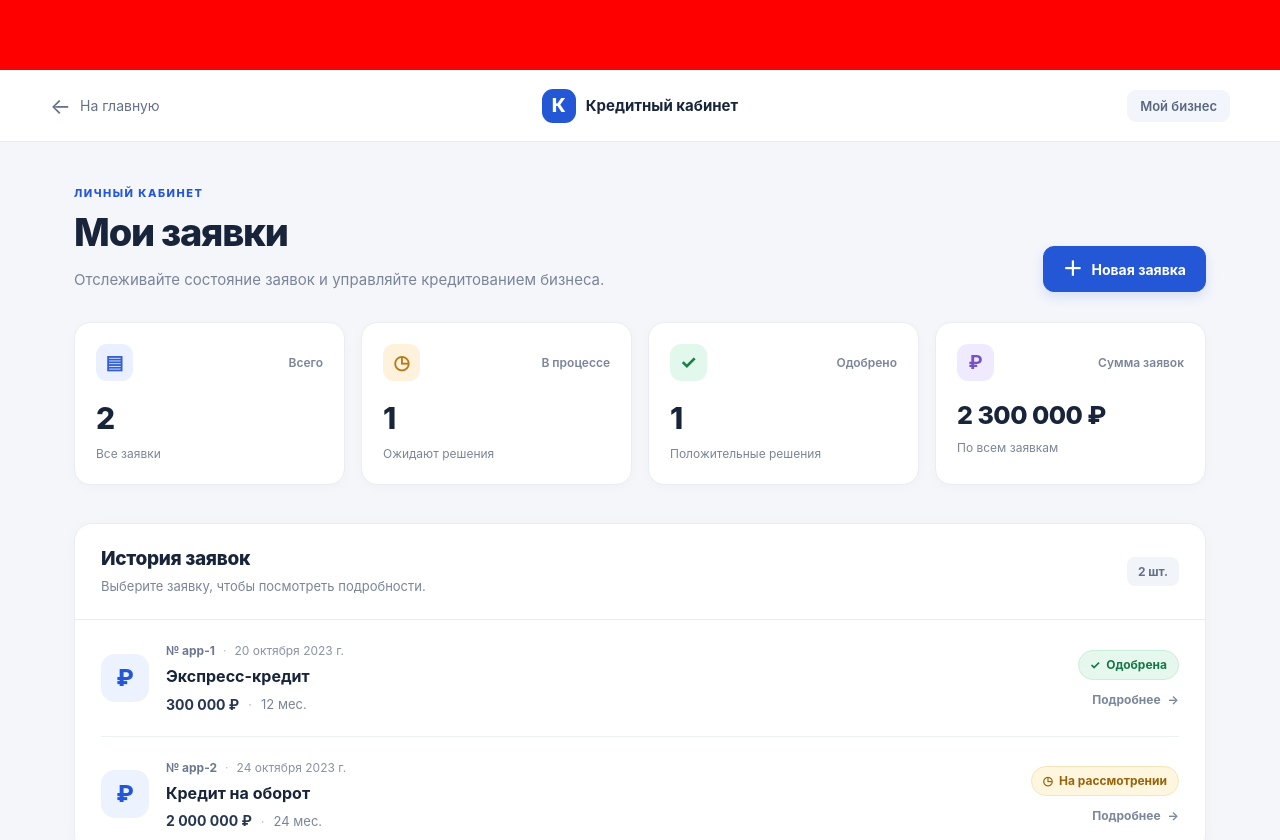
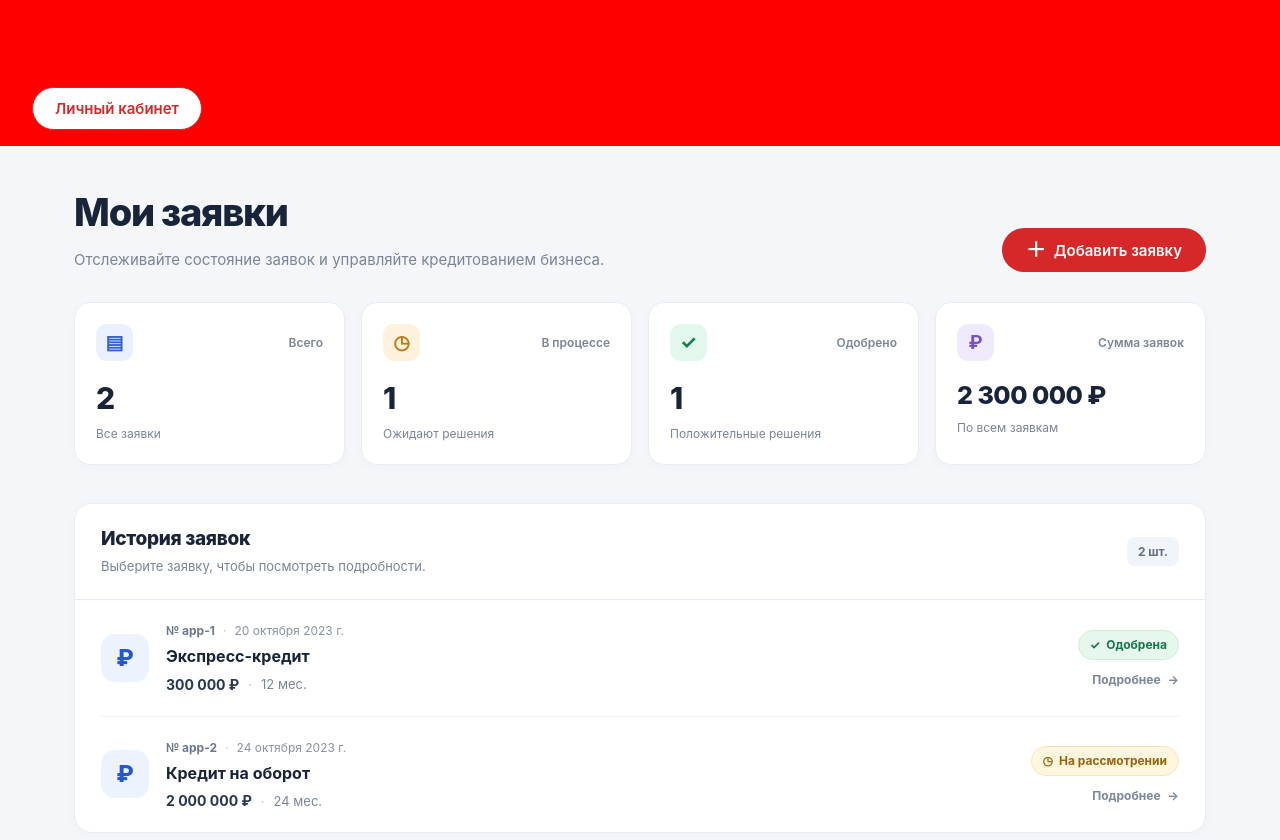
Before and after one commit to chadg433-source/smart-credit-cabinet, a React (Vite) app in the folder frontend/: page /applications in a window 1280 px wide. Shown: the top 840 px of the page. Built offline with nearby package versions, Linux system fonts and the light colour scheme.

Commit message:
исправил баги, изменил стиль кнопок

```diff
--- a/frontend/public/css/dashboard.css
+++ b/frontend/public/css/dashboard.css
@@ -1,4 +1,4 @@
-/* dashboard.css */
+
 .applications-page {
   --app-bg: #f4f6fa;
   --app-surface: #ffffff;
@@ -20,8 +20,6 @@
 .applications-page *::after {
   box-sizing: border-box;
 }
-
-/* Верхняя панель */
 
 .applications-page .applications-topbar {
   min-height: 72px;
@@ -90,8 +88,6 @@
   font-weight: 600;
 }
 
-/* Основной контейнер */
-
 .applications-page .applications-container {
   width: 100%;
   max-width: 1180px;
@@ -133,35 +129,32 @@
 }
 
 .applications-page .applications-primary-button {
-  min-height: 46px;
   display: inline-flex;
-  flex-shrink: 0;
   align-items: center;
   justify-content: center;
-  gap: 9px;
-  padding: 0 19px;
-  border: 1px solid var(--app-primary);
-  border-radius: 11px;
-  background: var(--app-primary);
+  gap: 8px;
+  padding: 12px 24px;
+  background: #d62828;
   color: #ffffff;
-  font: inherit;
-  font-size: 14px;
-  font-weight: 700;
+  border: none;
+  border-radius: 24px;
+  font-family: inherit;
+  font-size: 15px;
+  font-weight: 600;
   cursor: pointer;
-  box-shadow: 0 5px 12px rgba(36, 87, 214, 0.14);
-  transition: background 0.2s ease, transform 0.2s ease, box-shadow 0.2s ease;
+  transition: background-color 0.2s ease, box-shadow 0.2s ease, transform 0.2s ease;
 }
 
 .applications-page .applications-primary-button:hover {
-  background: #1948bd;
-  box-shadow: 0 7px 18px rgba(36, 87, 214, 0.22);
+  background: #b71c1c;
+  box-shadow: 0 7px 18px rgba(214, 40, 40, 0.22);
   transform: translateY(-1px);
 }
 
 .applications-page .applications-primary-button:focus-visible,
 .applications-page .applications-secondary-button:focus-visible,
 .applications-page .applications-back:focus-visible {
-  outline: 3px solid rgba(36, 87, 214, 0.25);
+  outline: 3px solid rgba(214, 40, 40, 0.25);
   outline-offset: 3px;
 }
 
@@ -542,6 +535,7 @@
   }
 }
 
+
 .applications-page .applications-footer {
   display: flex;
   justify-content: space-between;
@@ -551,6 +545,7 @@
   font-size: 11px;
   line-height: 1.5;
 }
+
 
 @media (max-width: 900px) {
   .applications-page .applications-stats {
@@ -565,6 +560,7 @@
     padding: 19px;
   }
 }
+
 
 @media (max-width: 600px) {
   .applications-page .applications-topbar {
@@ -733,6 +729,7 @@
   }
 }
 
+
 @media (max-width: 380px) {
   .applications-page .applications-brand {
     font-size: 0;
--- a/frontend/public/css/modal-fixes.css
+++ b/frontend/public/css/modal-fixes.css
@@ -384,3 +384,16 @@
     padding: 14px 16px;
   }
 }
+.registration-modal .btn,
+.registration-modal .btn-submit {
+  background: #b5121b !important;
+  border: 1px solid #b5121b !important;
+  color: #fff !important;
+}
+
+.registration-modal .btn:hover,
+.registration-modal .btn-submit:hover {
+  background: #8f0d15 !important;
+  border-color: #8f0d15 !important;
+  color: #fff !important;
+}
--- a/frontend/src/App.tsx
+++ b/frontend/src/App.tsx
@@ -8,6 +8,7 @@ import { ClientStatus } from './pages/ClientStatus';
 import { ClientDecision } from './pages/ClientDecision';
 import { Documents } from './pages/Documents';
 import { Products } from './pages/Product';
+import { Header } from './components/Header';
 
 function RegistrationGate() {
   const navigate = useNavigate();
@@ -23,6 +24,9 @@ function RegistrationGate() {
 
 function App() {
   return (
+    <div className="app-layout">
+      <Header />
+
       <Routes>
         <Route path="/" element={<RegistrationGate />} />
 
@@ -65,6 +69,7 @@ function App() {
           element={<Navigate to="/" replace />}
         />
       </Routes>
+    </div>
   );
 }
 
--- /dev/null
+++ b/frontend/src/components/Header.css
@@ -0,0 +1,29 @@
+.app-header {
+  width: 100%;
+  height: 76px;
+  box-sizing: border-box;
+  display: flex;
+  align-items: center;
+  justify-content: flex-start;
+  gap: 16px;
+  padding: 0 32px;
+  margin: 0;
+}
+
+
+.account-button {
+  background: #ffffff;
+  color: #d62828;
+  border: 1px solid #d62828;
+  border-radius: 24px;
+  padding: 11px 22px;
+  font-size: 15px;
+  font-weight: 600;
+  cursor: pointer;
+  transition: background 0.2s ease, color 0.2s ease;
+}
+
+.account-button:hover {
+  background: #d62828;
+  color: #ffffff;
+}
--- /dev/null
+++ b/frontend/src/components/Header.tsx
@@ -0,0 +1,17 @@
+import { useNavigate } from 'react-router-dom';
+import './Header.css';
+
+export function Header() {
+  const navigate = useNavigate();
+
+  return (
+    <header className="app-header">
+      <button
+        className="account-button"
+        onClick={() => navigate('/applications')}
+      >
+        Личный кабинет
+      </button>
+    </header>
+  );
+}
--- a/frontend/src/pages/ClientApplicationsList.tsx
+++ b/frontend/src/pages/ClientApplicationsList.tsx
@@ -1,4 +1,3 @@
-// тут все заявки одного клиента
 import { useEffect, useMemo, useState } from 'react';
 import { useNavigate } from 'react-router-dom';
 import { api } from '../api/client';
@@ -75,8 +74,8 @@ export const ClientApplicationsList = () => {
     };
   }, []);
 
-  const stats = useMemo(() => {
-    return {
+  const stats = useMemo(
+    () => ({
       total: applications.length,
       review: applications.filter((app) =>
         ['SCORING', 'PENDING'].includes(app.status.toUpperCase()),
@@ -85,48 +84,36 @@ export const ClientApplicationsList = () => {
         (app) => app.status.toUpperCase() === 'APPROVED',
       ).length,
       totalAmount: applications.reduce((sum, app) => sum + app.amount, 0),
-    };
-  }, [applications]);
+    }),
+    [applications],
+  );
 
   const openApplication = (id: string) => {
     navigate(`/application/${id}/status`);
   };
 
+  const openProductCatalog = () => {
+    navigate('/products');
+  };
+
   return (
     <main className="applications-page">
-      <header className="applications-topbar">
-        <button
-          className="applications-back"
-          type="button"
-          onClick={() => navigate('/home')}
-        >
-          <span aria-hidden="true">←</span>
-          <span>На главную</span>
-        </button>
-
-        <div className="applications-brand">
-          <span className="applications-brand-mark">К</span>
-          <span>Кредитный кабинет</span>
-        </div>
-
-        <div className="applications-topbar-label">Мой бизнес</div>
-      </header>
-
       <div className="applications-container">
         <section className="applications-heading">
           <div>
-            <div className="applications-eyebrow">ЛИЧНЫЙ КАБИНЕТ</div>
             <h1>Мои заявки</h1>
-            <p>Отслеживайте состояние заявок и управляйте кредитованием бизнеса.</p>
+            <p>
+              Отслеживайте состояние заявок и управляйте кредитованием бизнеса.
+            </p>
           </div>
 
           <button
             className="applications-primary-button"
             type="button"
-            onClick={() => navigate('/application/new')}
+            onClick={openProductCatalog}
           >
             <span aria-hidden="true">＋</span>
-            Новая заявка
+            Добавить заявку
           </button>
         </section>
 
@@ -146,7 +133,9 @@ export const ClientApplicationsList = () => {
               <span className="applications-stat-caption">В процессе</span>
             </div>
             <strong>{stats.review}</strong>
-            <span className="applications-stat-description">Ожидают решения</span>
+            <span className="applications-stat-description">
+              Ожидают решения
+            </span>
           </article>
 
           <article className="applications-stat-card">
@@ -155,7 +144,9 @@ export const ClientApplicationsList = () => {
               <span className="applications-stat-caption">Одобрено</span>
             </div>
             <strong>{stats.approved}</strong>
-            <span className="applications-stat-description">Положительные решения</span>
+            <span className="applications-stat-description">
+              Положительные решения
+            </span>
           </article>
 
           <article className="applications-stat-card">
@@ -166,7 +157,9 @@ export const ClientApplicationsList = () => {
             <strong className="applications-stat-amount">
               {formatAmount(stats.totalAmount)}
             </strong>
-            <span className="applications-stat-description">По всем заявкам</span>
+            <span className="applications-stat-description">
+              По всем заявкам
+            </span>
           </article>
         </section>
 
@@ -176,6 +169,7 @@ export const ClientApplicationsList = () => {
               <h2>История заявок</h2>
               <p>Выберите заявку, чтобы посмотреть подробности.</p>
             </div>
+
             {!loading && (
               <span className="applications-count">
                 {applications.length} шт.
@@ -206,13 +200,15 @@ export const ClientApplicationsList = () => {
             <div className="applications-state">
               <span className="applications-empty-icon">▤</span>
               <strong>Пока нет заявок</strong>
-              <p>Создайте первую заявку, чтобы начать работу с кредитным кабинетом.</p>
+              <p>
+                Создайте первую заявку, чтобы начать работу с кредитным кабинетом.
+              </p>
               <button
                 className="applications-primary-button"
                 type="button"
-                onClick={() => navigate('/application/new')}
+                onClick={openProductCatalog}
               >
-                Создать заявку
+                Выбрать продукт
               </button>
             </div>
           ) : (
@@ -257,7 +253,9 @@ export const ClientApplicationsList = () => {
                     </div>
 
                     <div className="application-card-right">
-                      <span className={`application-status status-${status.className}`}>
+                      <span
+                        className={`application-status status-${status.className}`}
+                      >
                         <span aria-hidden="true">{status.icon}</span>
                         {status.label}
                       </span>
--- a/frontend/src/pages/ClientDecision.tsx
+++ b/frontend/src/pages/ClientDecision.tsx
@@ -1,19 +1,101 @@
 // тут результат и условия кредита
+import { useEffect, useState } from 'react';
 import { useParams, useNavigate } from 'react-router-dom';
+import { api } from '../api/client';
+import type { Application } from '../types';
 
 export const ClientDecision = () => {
   const { id } = useParams();
   const navigate = useNavigate();
+  const [application, setApplication] = useState<Application | null>(null);
+  const [loading, setLoading] = useState(true);
+
+  useEffect(() => {
+    let active = true;
+
+    const loadApplication = async () => {
+      setLoading(true);
+
+      try {
+        const result = id ? await api.getApplicationById(id) : null;
+
+        if (active) {
+          setApplication(result);
+        }
+      } catch {
+        if (active) {
+          setApplication(null);
+        }
+      } finally {
+        if (active) {
+          setLoading(false);
+        }
+      }
+    };
+
+    void loadApplication();
+
+    return () => {
+      active = false;
+    };
+  }, [id]);
+
+  const isApproved = application?.status === 'APPROVED';
+  const isDeclined = application?.status === 'DECLINED';
+  const hasDecision =
+    isApproved ||
+    isDeclined ||
+    application?.status === 'ALTERNATIVE_OFFER';
 
   return (
     <div className="dashboard-page">
       <div className="dashboard-header" style={{ width: '100%', maxWidth: '800px' }}>
         <h1>Решение по заявке {id}</h1>
-        <button className="logout-btn" onClick={() => navigate('/applications')}>Закрыть</button>
       </div>
-      <div className="loan-card" style={{ border: '2px solid #10b981' }}>
-        <h2 style={{ color: '#10b981' }}>Одобрено!</h2>
-        <p>Поздравляем, ваша заявка одобрена. (Это демонстрационный экран).</p>
+
+      <div className="loan-card">
+        {loading ? (
+          <p>Загрузка решения...</p>
+        ) : !application ? (
+          <>
+            <h2>Заявка не найдена</h2>
+            <p>Не удалось найти заявку с таким номером.</p>
+          </>
+        ) : hasDecision ? (
+          <>
+            <h2
+              style={{
+                color: isApproved ? '#10b981' : isDeclined ? '#ef4444' : '#d97706'
+              }}
+            >
+              {isApproved
+                ? 'Одобрено!'
+                : isDeclined
+                  ? 'Отказано'
+                  : 'Предложен другой вариант'}
+            </h2>
+            <p>Номер заявки: {application.id}</p>
+            <p>Продукт: {application.productName}</p>
+            <p>Сумма заявки: {application.amount.toLocaleString('ru-RU')} ₽</p>
+            <p>Срок: {application.term} мес.</p>
+          </>
+        ) : (
+          <>
+            <h2>Решение пока не принято</h2>
+            <p>
+              Текущий статус заявки: {application.status}
+            </p>
+            <p>Вернись сюда позже, когда обработка заявки завершится.</p>
+          </>
+        )}
+
+        <button
+          className="btn-submit"
+          style={{ marginTop: '20px' }}
+          onClick={() => navigate(`/application/${id}/status`)}
+        >
+          Вернуться к статусу
+        </button>
       </div>
     </div>
   );
--- a/frontend/src/pages/ClientStatus.tsx
+++ b/frontend/src/pages/ClientStatus.tsx
@@ -1,22 +1,107 @@
-// тут статус конкретной заявки и история
+
+import { useEffect, useState } from 'react';
 import { useParams, useNavigate } from 'react-router-dom';
+import { api } from '../api/client';
+import type { Application, ApplicationStatus } from '../types';
+
+const statusLabels: Record<ApplicationStatus, string> = {
+  DRAFT: 'Черновик',
+  SUBMITTED: 'Заявка отправлена',
+  DATA_CHECK: 'Проверка данных',
+  MORE_INFO_REQUIRED: 'Требуется дополнительная информация',
+  EXTERNAL_CHECK: 'Внешняя проверка',
+  SCORING: 'Оценка заявки',
+  DECISION: 'Подготовка решения',
+  APPROVED: 'Одобрена',
+  DECLINED: 'Отказано',
+  ALTERNATIVE_OFFER: 'Предложен другой вариант'
+};
 
 export const ClientStatus = () => {
   const { id } = useParams();
   const navigate = useNavigate();
+  const [application, setApplication] = useState<Application | null>(null);
+  const [loading, setLoading] = useState(true);
+
+  useEffect(() => {
+    let active = true;
+
+    const loadApplication = async () => {
+      setLoading(true);
+
+      try {
+        const result = id ? await api.getApplicationById(id) : null;
+
+        if (active) {
+          setApplication(result);
+        }
+      } catch {
+        if (active) {
+          setApplication(null);
+        }
+      } finally {
+        if (active) {
+          setLoading(false);
+        }
+      }
+    };
+
+    void loadApplication();
+
+    return () => {
+      active = false;
+    };
+  }, [id]);
 
   return (
     <div className="dashboard-page">
       <div className="dashboard-header" style={{ width: '100%', maxWidth: '800px' }}>
         <h1>Статус заявки {id}</h1>
-        <button className="logout-btn" onClick={() => navigate('/applications')}>Назад</button>
       </div>
+
       <div className="loan-card">
-        <h2>Заявка в обработке</h2>
-        <p>Здесь будет отображаться история переходов статусов (таймлайн).</p>
-        <button className="btn-submit" style={{ marginTop: '20px' }} onClick={() => navigate(`/application/${id}/decision`)}>
-          Посмотреть решение (демо)
-        </button>
+        {loading ? (
+          <p>Загрузка заявки...</p>
+        ) : !application ? (
+          <>
+            <h2>Заявка не найдена</h2>
+            <p>Проверь ID заявки и попробуй ещё раз.</p>
+          </>
+        ) : (
+          <>
+            <h2>{statusLabels[application.status]}</h2>
+            <p>Номер заявки: {application.id}</p>
+            <p>Продукт: {application.productName}</p>
+            <p>Сумма: {application.amount.toLocaleString('ru-RU')} ₽</p>
+            <p>Срок: {application.term} мес.</p>
+
+            <h3>История статусов</h3>
+
+            {application.history && application.history.length > 0 ? (
+              <div>
+                {application.history.map((item) => (
+                  <div key={item.id} style={{ marginBottom: '16px' }}>
+                    <p>
+                      <strong>{statusLabels[item.newStatus]}</strong>
+                    </p>
+                    <p>{item.reason}</p>
+                    <p>{new Date(item.date).toLocaleString('ru-RU')}</p>
+                  </div>
+                ))}
+              </div>
+            ) : (
+              <p>История переходов пока отсутствует.</p>
+            )}
+
+            <button
+              className="btn-submit"
+              style={{ marginTop: '20px' }}
+              onClick={() => navigate(`/application/${application.id}/decision`)}
+            >
+              Посмотреть решение
+            </button>
+          </>
+        )}
       </div>
     </div>
   );
--- a/frontend/src/pages/LoanApplication.tsx
+++ b/frontend/src/pages/LoanApplication.tsx
@@ -19,14 +19,8 @@ export const LoanApplication = () => {
   const [loading, setLoading] = useState(false);
 
   if (!product) {
-    return (
-      <div className="dashboard-page">
-        <h2>Продукт не выбран</h2>
-        <button className="btn-submit" style={{ marginTop: '20px' }} onClick={() => navigate('/products')}>
-          Вернуться в каталог
-        </button>
-      </div>
-    );
+    navigate('/products', { replace: true });
+    return null;
   }
 
   const handleSubmit = async (e: React.FormEvent) => {
@@ -55,7 +49,6 @@ export const LoanApplication = () => {
     <div className="dashboard-page">
       <div className="dashboard-header" style={{ width: '100%', maxWidth: '600px' }}>
         <h1>Заявка: {product.name}</h1>
-        <button className="logout-btn" onClick={() => navigate('/products')}>Отмена</button>
       </div>
 
       <div className="loan-card">
--- a/frontend/src/pages/Product.tsx
+++ b/frontend/src/pages/Product.tsx
@@ -22,7 +22,6 @@ export const Products = () => {
     <div className="dashboard-page">
       <div className="dashboard-header" style={{ width: '100%', maxWidth: '1000px' }}>
         <h1>Каталог продуктов</h1>
-        <button className="logout-btn" onClick={() => navigate('/dashboard')}>Назад</button>
       </div>
 
       <div style={{ display: 'grid', gridTemplateColumns: 'repeat(auto-fit, minmax(300px, 1fr))', gap: '20px', width: '100%', maxWidth: '1000px' }}>
```
Also changed, not shown: frontend/public/images/images.png (added). Lines whose indentation alone changed are shown as unchanged.
